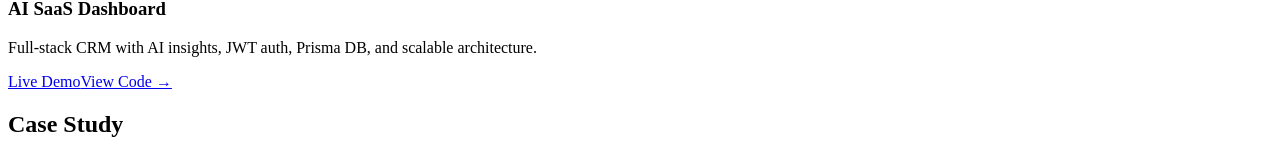
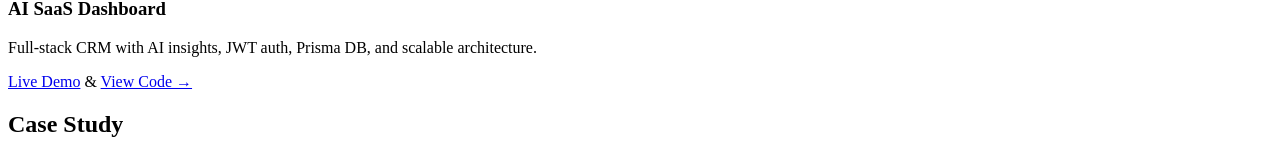
Before and after one commit to Codin-eng/fullstack-saas-portfolio, a Next.js app: page / in a window 1280 px wide. Shown: the part 606-764 px from the top of the page. Built offline with nearby package versions, Linux system fonts and the light colour scheme.

Commit message:
add Live Demo Frontend

```diff
--- a/components/Projects.tsx
+++ b/components/Projects.tsx
@@ -39,6 +39,7 @@ export default function Projects() {
 >
   Live Demo
 </a>
+<span> & </span>
             <a
               href={p.link}
               className="text-blue-400 mt-4 inline-block"
```
